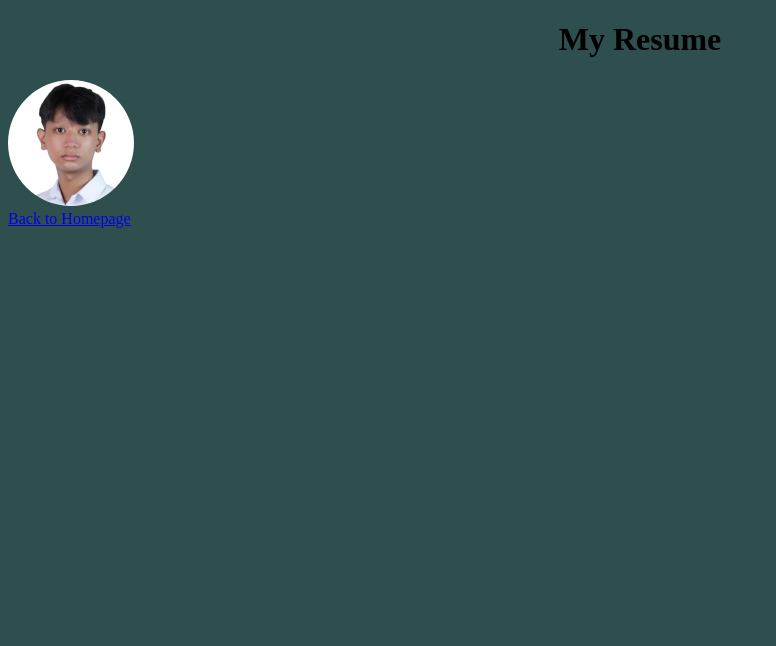
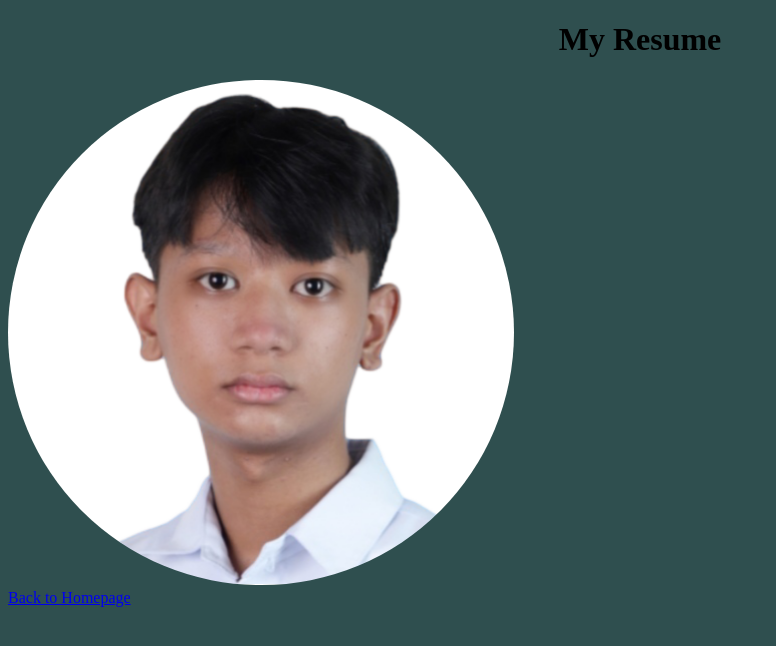
Before and after one commit to Onin11111/PersonalWeb.github.io, a plain HTML site: page resume.html in a window 1280 px wide. Shown: the whole page, without its empty margins (0-776 px from the left). Drawn offline with Linux system fonts and the light colour scheme.

Commit message:
resume.html

```diff
--- a/resume.html
+++ b/resume.html
@@ -10,7 +10,7 @@
         <h1> My Resume </h1>
     </center>
 
-    <img src="https://raw.githubusercontent.com/Onin11111/PersonalWeb.github.io/refs/heads/main/OninPic.png" alt="OninPic" width="10%" style="border-radius: 50%;">
+    <img src="https://raw.githubusercontent.com/Onin11111/PersonalWeb.github.io/refs/heads/main/OninPic.png" alt="OninPic" width="40%" style="border-radius: 50%;">
 
 
     <br>
```
